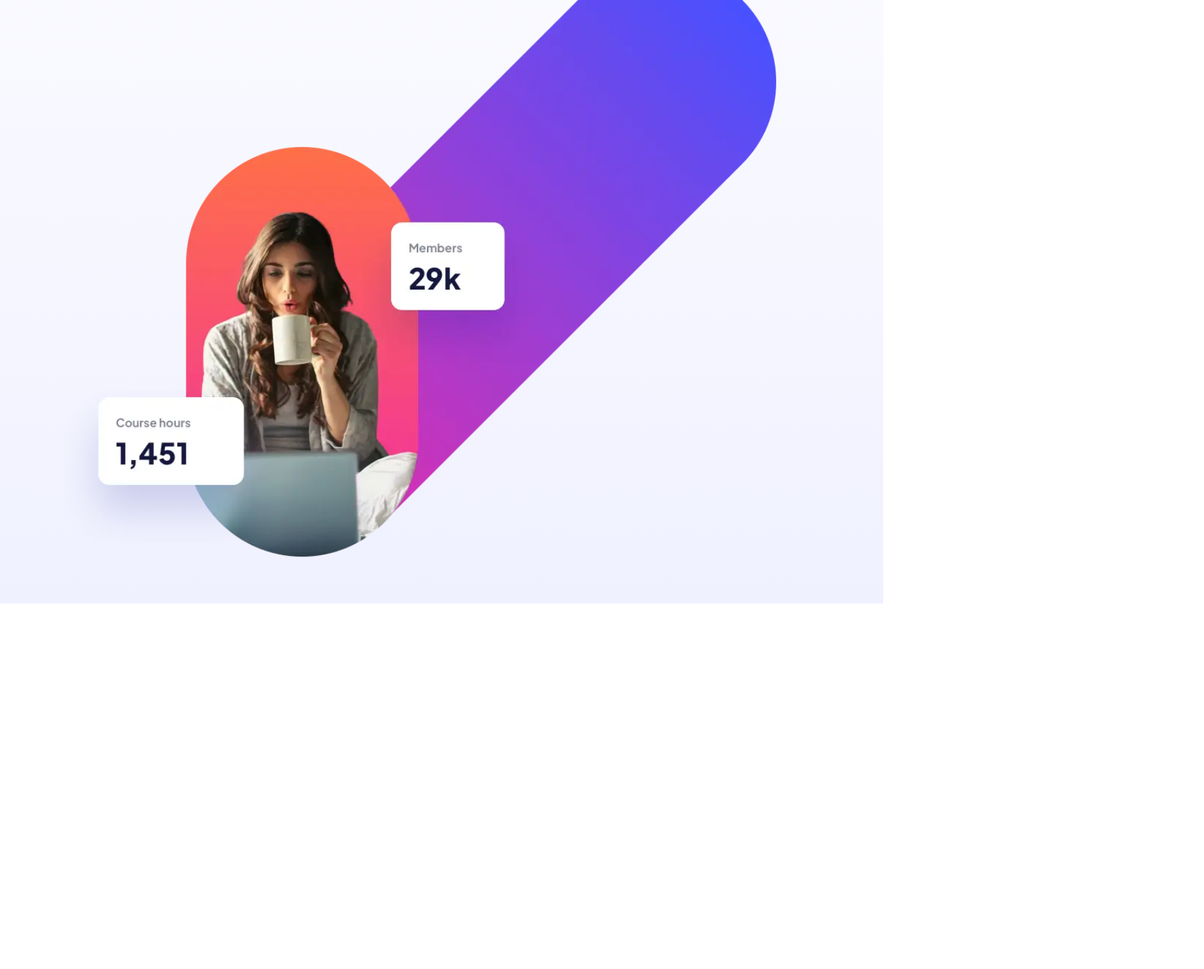
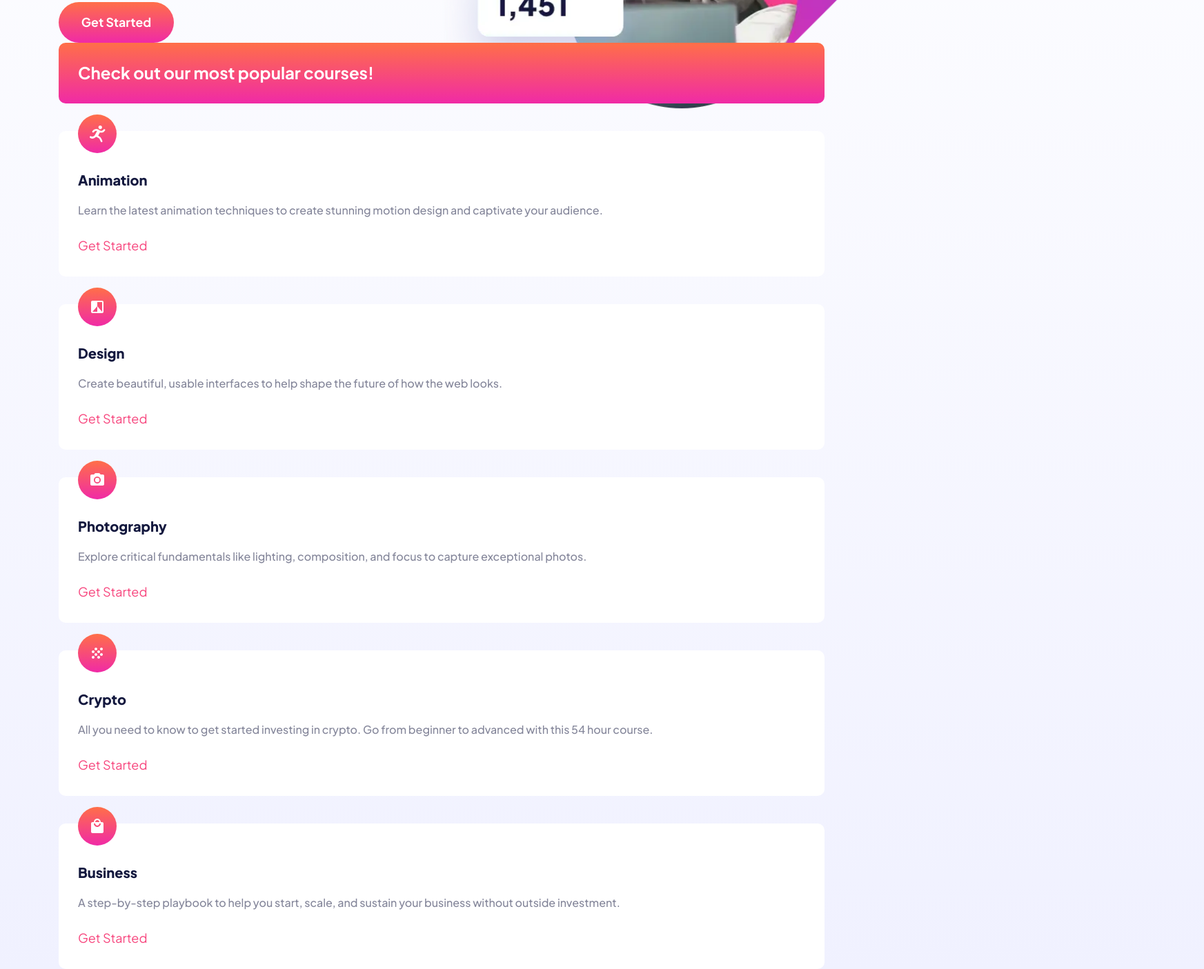
Before and after one commit to hirohiro2255/skilled-elearning-landing-page, a website built with Vite: page index.html in a window 1280 px wide. Shown: the part 521-1926 px from the top of the page at 69% size, 1745 px wide, since content can reach past the window. Before the commit the page ends 1396 px from the top, so only its background shows below. Built offline with nearby package versions, Linux system fonts and the light colour scheme.

Commit message:
Started styling hero bottom section

```diff
--- a/css/hero.css
+++ b/css/hero.css
@@ -49,10 +49,72 @@
   text-align: center;
 }
 
+.hero-button:hover {
+  opacity: 0.6;
+  transition: ease-in .15s;
+}
+
 .hero-image {
   width: 100%;
 }
 
+.course-list {
+  display: grid;
+  grid-template-rows: auto repeat(5, 1fr);
+  row-gap: 40px;
+}
+
+.course-description {
+  background: linear-gradient(#ff6f48, #f02aa6);
+  padding: 28px;
+  border-radius: 10px;
+  color: var(--pure-white);
+  font-size: 1.5;
+  font-weight: 800;
+  line-height: 1.33;
+}
+
+.course-list-item {
+  border-radius: 10px;
+  background-color: var(--pure-white);
+  position: relative;
+  padding-top: 56px;
+  padding-bottom: 32px;
+  padding-right: 28px;
+  padding-left: 28px;
+}
+
+.course-list-icon {
+  position: absolute;
+  top: -24px;
+  left: 28px;
+}
+
+.course-list-title {
+  color: var(--dark-blue);
+  font-size: 1.25rem;
+  font-weight: 800;
+  margin-bottom: 16px;
+}
+
+.course-list-description {
+  color: var(--almost-pure-grey);
+  font-size: 1rem;
+  font-weight: 500;
+  line-height: 1.625;
+  margin-bottom: 24px;
+}
+
+.course-list-button {
+  text-decoration: none;
+  font-size: 1.125rem;
+  color: var(--bright-pink);
+}
+
+.course-list-button:hover {
+  opacity: 0.6;
+  transition: ease-in 0.1s;
+}
 
 
 /* Tablet */
@@ -101,4 +163,39 @@
     right: 0;
     z-index: -1;
   } */
+
+  .hero {
+    padding-top: 99px;
+  }
+
+  .hero-section {
+    display: flex;
+    flex-direction: row;
+    gap: 10.95px;
+    position: relative;
+  }
+
+  .hero-title-group {
+    width: 42%;
+  }
+
+  .hero-heading {
+    font-size: 3.5rem;
+  }
+
+  .hero-paragraph {
+    font-size: 1.125rem;
+  }
+
+  .hero-image {
+    /* right: -35%; */
+    z-index: -1;
+    /* position: relative; */
+    position: absolute;
+    top: -420px;
+    right: -550px;
+    width: 100%;
+    /* margin-top: -225px;
+    margin-right: -300px; */
+  }
 }
--- a/css/style.css
+++ b/css/style.css
@@ -15,6 +15,11 @@
 
 h1, h2, h3, h4, h5, p, ul {
   margin: 0;
+  padding: 0;
+}
+
+ul {
+  list-style: none;
 }
 
 * {
--- a/index.html
+++ b/index.html
@@ -59,21 +59,97 @@
               alt="hero-image"
             />
           </picture>
+        </section>
+        <section class="hero-bottom-section">
+          <ul class="course-list">
+            <li class="course-description">
+              <div>
+                <h2 class="course-list-sub-heading">
+                  Check out our most popular courses!
+                </h2>
+              </div>
+            </li>
 
-          <!--
-            <source media="(max-width:400px)" srcset="sp.jpg 400w" sizes="100vw">
-  <source media="(max-width:600px)" srcset="tab.jpg 600w" sizes="100vw">
-  <img src="pc.jpg">
-           -->
-          <!-- <img
-            srcset="
-              assets/images/image-hero-mobile.webp   435w,
-              assets/images/image-hero-tablet.webp   695w,
-              assets/images/image-hero-desktop.webp 1046w
-            "
-            src="assets/image-hero-desktop.png"
-            alt=""
-          /> -->
+            <li class="course-list-item">
+              <div class="course-list-wrapper">
+                <img
+                  class="course-list-icon"
+                  src="assets/icon-animation.svg"
+                  alt="icon-animation"
+                />
+                <h3 class="course-list-title">Animation</h3>
+                <p class="course-list-description">
+                  Learn the latest animation techniques to create stunning
+                  motion design and captivate your audience.
+                </p>
+                <a class="course-list-button" href="#">Get Started</a>
+              </div>
+            </li>
+
+            <li class="course-list-item">
+              <div class="course-list-wrapper">
+                <img
+                  class="course-list-icon"
+                  src="assets/icon-design.svg"
+                  alt="icon-design"
+                />
+                <h3 class="course-list-title">Design</h3>
+                <p class="course-list-description">
+                  Create beautiful, usable interfaces to help shape the future
+                  of how the web looks.
+                </p>
+                <a class="course-list-button" href="#">Get Started</a>
+              </div>
+            </li>
+
+            <li class="course-list-item">
+              <div class="course-list-wrapper">
+                <img
+                  class="course-list-icon"
+                  src="assets/icon-photography.svg"
+                  alt="icon-photography"
+                />
+                <h3 class="course-list-title">Photography</h3>
+                <p class="course-list-description">
+                  Explore critical fundamentals like lighting, composition, and
+                  focus to capture exceptional photos.
+                </p>
+                <a class="course-list-button" href="#">Get Started</a>
+              </div>
+            </li>
+
+            <li class="course-list-item">
+              <div class="course-list-wrapper">
+                <img
+                  class="course-list-icon"
+                  src="assets/icon-crypto.svg"
+                  alt="icon-crypto"
+                />
+                <h3 class="course-list-title">Crypto</h3>
+                <p class="course-list-description">
+                  All you need to know to get started investing in crypto. Go
+                  from beginner to advanced with this 54 hour course.
+                </p>
+                <a class="course-list-button" href="#">Get Started</a>
+              </div>
+            </li>
+
+            <li class="course-list-item">
+              <div class="course-list-wrapper">
+                <img
+                  class="course-list-icon"
+                  src="assets/icon-business.svg"
+                  alt="icon-business"
+                />
+                <h3 class="course-list-title">Business</h3>
+                <p class="course-list-description">
+                  A step-by-step playbook to help you start, scale, and sustain
+                  your business without outside investment.
+                </p>
+                <a class="course-list-button" href="#">Get Started</a>
+              </div>
+            </li>
+          </ul>
         </section>
       </div>
     </main>
```
